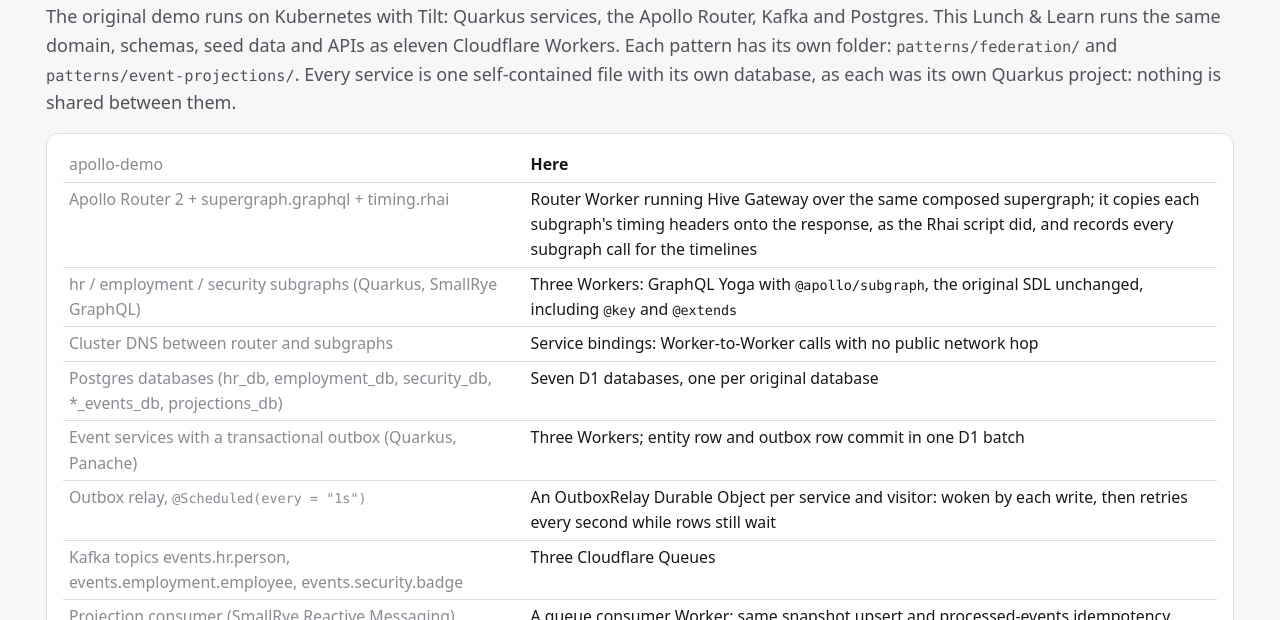
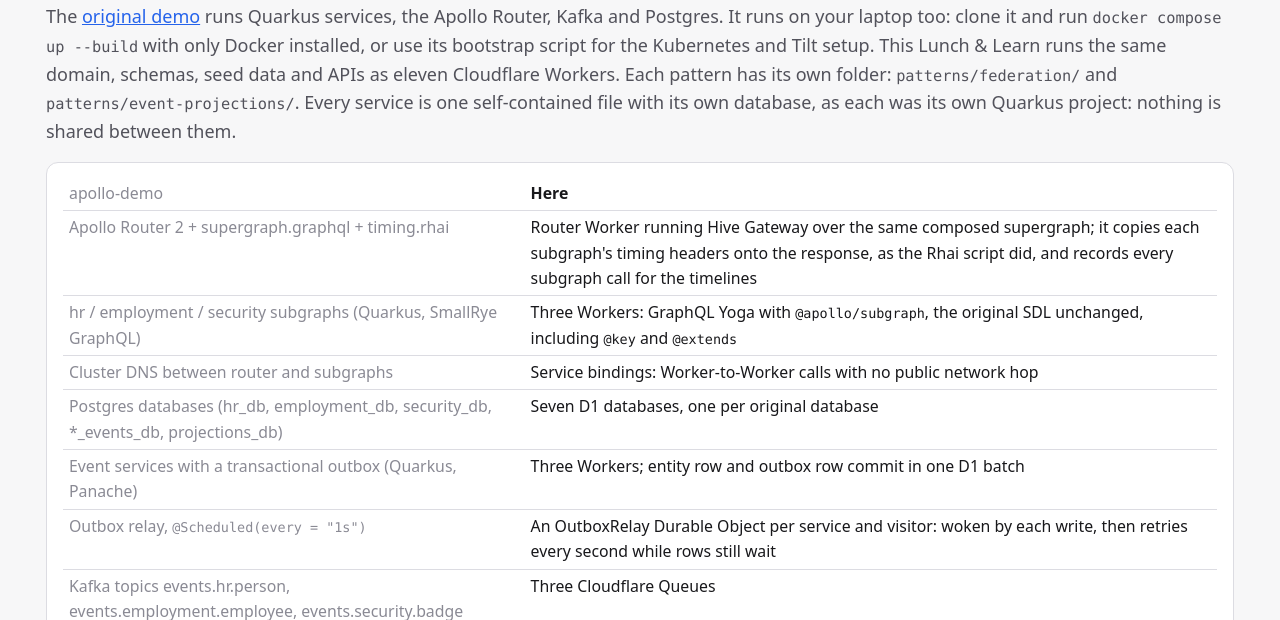
Before and after one commit to greg-m-k/apollo-lnl, a website: page site/web/public/port/index.html in a window 1280 px wide. Shown: the part 180-800 px from the top of the page. Drawn offline with Linux system fonts and the light colour scheme.

Commit message:
Link the original Apollo demo from the Cloudflare page, with how to run it locally
Why: readers of How this runs on Cloudflare should be able to open and
run the original Quarkus, Apollo Router, Kafka and Postgres demo. Greg
asked for the link on condition that the demo runs locally from a
fresh clone, which is now verified (docker compose and the Windows
bootstrap with Tilt).

What: the page's lead links greg-m-k/apollo-federation-vs-kafka-
projections-demo and says to run docker compose up --build with only
Docker, or its bootstrap script for Kubernetes and Tilt.

Proof: the port page UI test checks the link and the command; all 12
UI tests pass locally.

Co-Authored-By: Claude Opus 5.5 <noreply@anthropic.com>
Claude-Session: https://claude.ai/code/session_01RY239jkW1dbFT5yidhWJ5D

```diff
--- a/site/web/public/port/index.html
+++ b/site/web/public/port/index.html
@@ -10,7 +10,9 @@
 <body>
 <main>
   <h1>How this runs on Cloudflare</h1>
-  <p class="lead">The original demo runs on Kubernetes with Tilt: Quarkus services, the Apollo Router, Kafka and Postgres.
+  <p class="lead">The <a href="https://github.com/greg-m-k/apollo-federation-vs-kafka-projections-demo">original demo</a> runs Quarkus services,
+    the Apollo Router, Kafka and Postgres. It runs on your laptop too: clone it and run <code>docker compose up --build</code> with
+    only Docker installed, or use its bootstrap script for the Kubernetes and Tilt setup.
     This Lunch &amp; Learn runs the same domain, schemas, seed data and APIs as eleven Cloudflare Workers.
     Each pattern has its own folder: <code>patterns/federation/</code> and <code>patterns/event-projections/</code>. Every service is one self-contained file
     with its own database, as each was its own Quarkus project: nothing is shared between them.</p>
```
Also changed, not shown: test/ui.mjs (+2 -0 lines).
